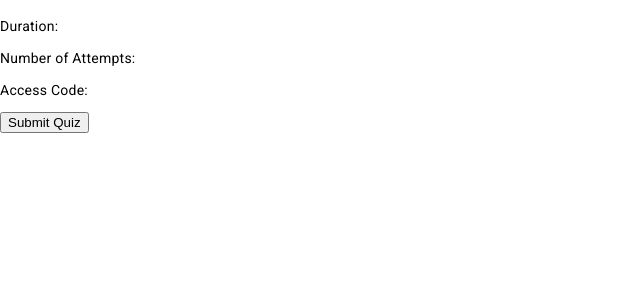
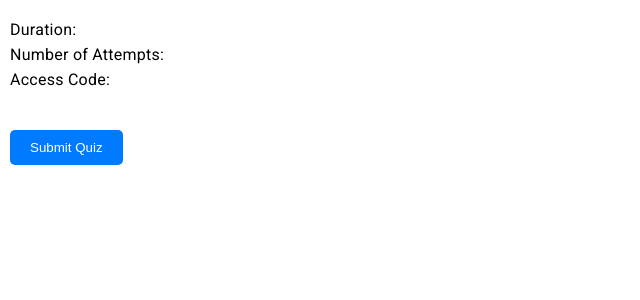
Before and after one commit to Kishan-Kumar-Zalavadia/FDB_Quiz_Management_System, an Angular app in the folder frontend/: page /quizzes/1 in a window 1280 px wide. Shown: the top 300 px of the page, without its empty margins (0-640 px from the left). Built offline with nearby package versions, Linux system fonts and the light colour scheme.

Commit message:
UPDATE: SCSS added

```diff
--- a/frontend/src/app/components/quiz/quiz.component.html
+++ b/frontend/src/app/components/quiz/quiz.component.html
@@ -1,10 +1,9 @@
-<p>quiz works!</p>
-<div *ngIf="quizzes">
-  <h2>All Quizzes</h2>
-  <ul>
-    <li *ngFor="let quiz of quizzes">
-      <span>{{ quiz.quizTitle }}</span>
-      <button (click)="takeQuiz(quiz)">Take Quiz</button>
+<div class="quizzes-container" *ngIf="quizzes">
+  <h2 class="quizzes-title">All Quizzes</h2>
+  <ul class="quizzes-list">
+    <li *ngFor="let quiz of quizzes" class="quiz-item">
+      <span class="quiz-title">{{ quiz.quizTitle }}</span>
+      <button (click)="takeQuiz(quiz)" class="quiz-button">Take Quiz</button>
     </li>
   </ul>
 </div>
--- a/frontend/src/app/components/quiz/quiz.component.scss
+++ b/frontend/src/app/components/quiz/quiz.component.scss
@@ -0,0 +1,40 @@
+.quizzes-container {
+  padding: 10px;
+  .quizzes-title {
+    font-size: 1.5rem;
+    margin-bottom: 10px;
+  }
+
+  .quizzes-list {
+    list-style-type: none;
+    padding: 0;
+  }
+
+  .quiz-item {
+    margin-bottom: 10px;
+    border: 1px solid #ccc;
+    padding: 10px;
+    border-radius: 5px;
+    display: flex;
+    align-items: center;
+  }
+
+  .quiz-title {
+    flex: 1;
+    font-size: 1.2rem;
+  }
+
+  .quiz-button {
+    padding: 5px 10px;
+    background-color: #007bff;
+    color: #fff;
+    border: none;
+    border-radius: 5px;
+    cursor: pointer;
+    transition: background-color 0.3s;
+  }
+
+  .quiz-button:hover {
+    background-color: #0056b3;
+  }
+}
--- a/frontend/src/app/components/take-quiz/take-quiz.component.html
+++ b/frontend/src/app/components/take-quiz/take-quiz.component.html
@@ -19,29 +19,30 @@
 
  -->
 
-<div *ngIf="quiz">
-  <h2>{{ quiz.quizTitle }}</h2>
-  <p>Duration: {{ quiz.quizDuration }}</p>
-  <p>Number of Attempts: {{ quiz.quizNumberOfAttempts }}</p>
-  <p>Access Code: {{ quiz.accessCode }}</p>
+<div class="quiz-container" *ngIf="quiz">
+  <h2 class="quiz-title">{{ quiz.quizTitle }}</h2>
+  <p class="quiz-info">Duration: {{ quiz.quizDuration }}</p>
+  <p class="quiz-info">Number of Attempts: {{ quiz.quizNumberOfAttempts }}</p>
+  <p class="quiz-info">Access Code: {{ quiz.accessCode }}</p>
 
-  <form #quizForm="ngForm" (ngSubmit)="submitQuiz()">
+  <form #quizForm="ngForm" (ngSubmit)="submitQuiz()" class="quiz-form">
     <div *ngFor="let question of quiz.questions" class="question-container">
-      <h3>{{ question.questionText }}</h3>
+      <h3 class="question-text">{{ question.questionText }}</h3>
       <ul class="options-list">
         <li *ngFor="let option of question.options" class="option-item">
-          <label>
+          <label class="option-label">
             <input
               type="radio"
               name="question{{ question.questionId }}"
               [(ngModel)]="selectedOptions[question.questionId]"
               [value]="option.optionId"
+              class="option-input"
             />
-            {{ option.optionName }}
+            <span class="option-name">{{ option.optionName }}</span>
           </label>
         </li>
       </ul>
     </div>
-    <button type="submit">Submit Quiz</button>
+    <button type="submit" class="submit-button">Submit Quiz</button>
   </form>
 </div>
--- a/frontend/src/app/components/take-quiz/take-quiz.component.scss
+++ b/frontend/src/app/components/take-quiz/take-quiz.component.scss
@@ -0,0 +1,62 @@
+.quiz-container {
+  padding: 10px;
+  .quiz-title {
+    font-size: 1.5rem;
+    margin-bottom: 10px;
+  }
+
+  .quiz-info {
+    font-size: 1rem;
+    margin-bottom: 5px;
+  }
+
+  .quiz-form {
+    margin-top: 20px;
+  }
+
+  .question-container {
+    margin-bottom: 20px;
+  }
+
+  .question-text {
+    font-size: 1.2rem;
+    margin-bottom: 10px;
+  }
+
+  .options-list {
+    list-style-type: none;
+    padding: 0;
+  }
+
+  .option-item {
+    margin-bottom: 5px;
+  }
+
+  .option-label {
+    cursor: pointer;
+  }
+
+  .option-input {
+    margin-right: 5px;
+    cursor: pointer;
+  }
+
+  .option-name {
+    cursor: pointer;
+  }
+
+  .submit-button {
+    margin-top: 20px;
+    padding: 10px 20px;
+    background-color: #007bff;
+    color: #fff;
+    border: none;
+    border-radius: 5px;
+    cursor: pointer;
+    transition: background-color 0.3s;
+  }
+
+  .submit-button:hover {
+    background-color: #0056b3;
+  }
+}
```
